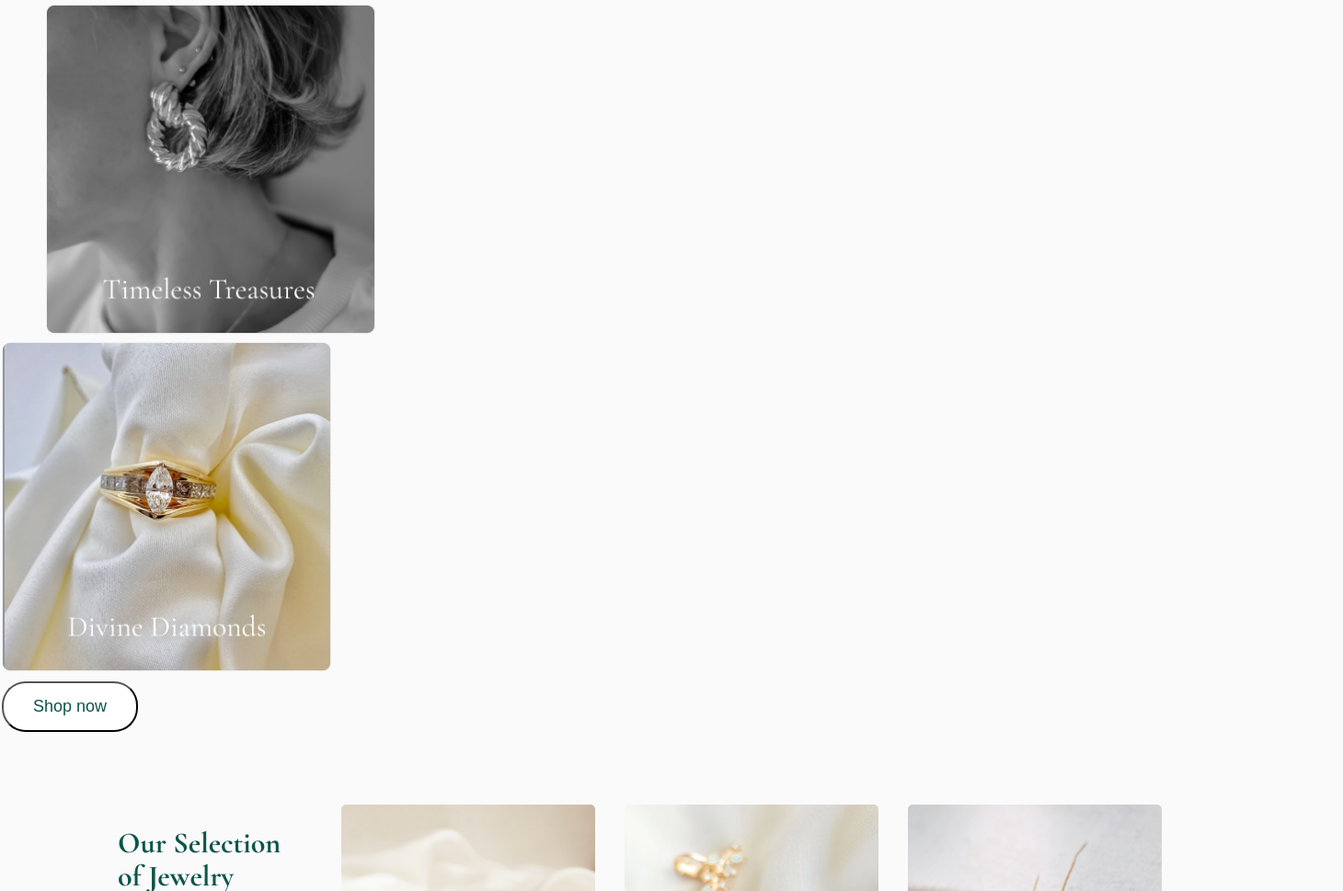
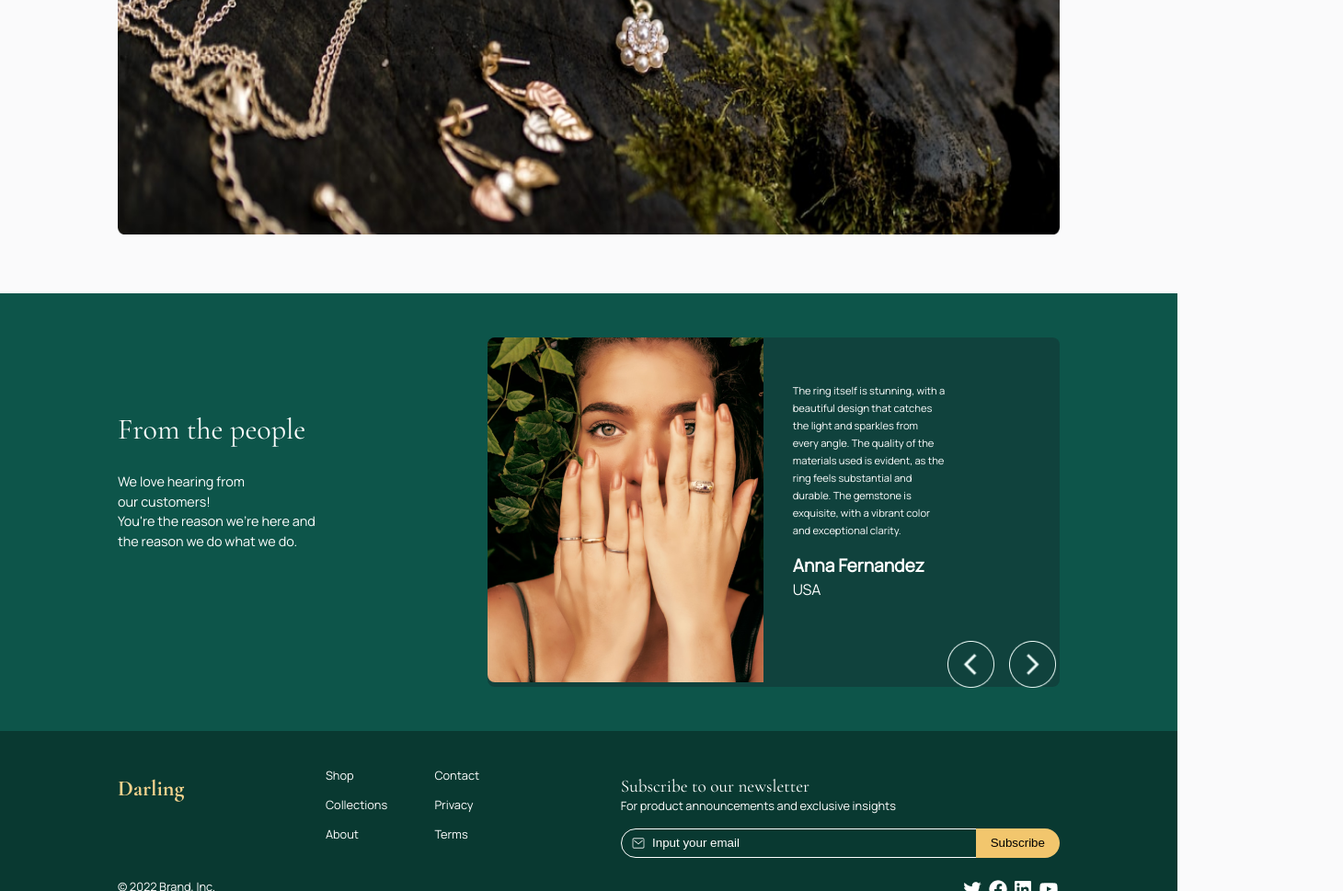
Before and after one commit to vanessann-dev/ProyectoIntegrador, a plain HTML site: page Home/index.html in a window 1280 px wide. Shown: the part 2895-3864 px from the top of the page at 92% size, 1460 px wide, since content can reach past the window. Drawn offline with nearby package versions, Linux system fonts and the light colour scheme.

Commit message:
Actualizar cambios

```diff
--- a/Home/index.html
+++ b/Home/index.html
@@ -108,31 +108,29 @@
         </div>
       </section>
       <!-- test test  Vanessa-->
-      <div>
-        <h2 class="fuente1 txtG colecciones"  >Our Collections</h2>
-            <div class="row">
-              <div class="column">
-               <img src="../Assets/collection1.png" alt="Luxurios Lustre">
+      <div class="colecciones">
+        <div class="contenedorTituloColeccion"><h2 class="tituloColecciones">Our Collections</h2></div>
+
+        <div class="contenedorColumnas">
+        <div class="columnaLateral">
+          <img src="../Assets/collection1.png" alt="img" />
+          <img src="../Assets/collection4.png" alt="img" />
          </div>
-              <div class="column margen2">
-               <img src="../Assets/collection2.png" alt="Radiant Reflections">
+
+          <div class="columnaCentral">
+            <img src="../Assets/collection2.png" alt="img" />
+            <img src="../Assets/collection5.png" alt="img" />
          </div>
-              <div class="column ">
-               <img src="../Assets/collection3.png" alt="Majestic Mementos">
+
+         <div class="columnaLateral">
+          <img src="../Assets/collection3.png" alt="img" />
+          <img src="../Assets/collection6.png" alt="img" />
        </div>
       </div>
-             <div class="row">
-             <div class="column">
-               <img src="../Assets/collection4.png" alt="Blissful Baubles">
+      <button class="buttonColec">Shop now</button>
+
       </div>
-        <div class="column margen5">
-          <img src="../Assets/collection5.png" alt="Timeless Treasures">
-        </div>
-        <div class="column">
-          <img src="../Assets/collection6.png" alt="Divine Diamonds">
-        </div>
-      </div>
-      <button class="buttoncolec">Shop now</button>
+
       <section class="productos2">
         <div class="comprar2contenedor">
           <div class="comprar2">
@@ -185,9 +183,9 @@
       </p>
       </div>
       <div class="target">
-          <div class="target-container">
+          <figure class="target-container">
               <img class="target-img-container" src="../Assets/img_footer.png" alt="Imagen Footer" />
-          </div>
+          </figure>
           <div class="target-parrafo">
               <p  class="target-texto1">
                   The ring itself is stunning, with a beautiful design that catches
@@ -205,41 +203,50 @@
           </div>
       </div>
     </div>
+
       <div class="darling-footer">
-      <div class="darling-tittle-footer">
-      <h2 class="txtD fuente1">Darling</h2>
+        <div class="darlingFooterContainer">
+      <div class="darling-title-footer">
+      <h2 class="tituloDarlingFooter">Darling</h2>
     </div>
-      <div class="part2 fuente1 txtF">
+      <div class="navColumna1Footer">
         <p>Shop</p>
         <p>Collections</p>
         <p>About</p>
       </div>
-      <div class="part3 fuente1 txtF">
+      <div class="navColumna2Footer">
         <p>Contact</p>
         <p>Privacy</p>
         <p>Terms</p>
       </div>
-      <div class="part4">
-        <h2 class="fuente1 txtF">Subscribe to our newsletter</h2>
-        <p class="fuente1 txtF">For product announcements and exclusive insights</p>
-        <div class="busqueda"> </div>
-        <img src="../Assets/Mail.png" alt="mail" />
-        <input type="email" placeholder="Input your email">
-        <button>Subscribe</button>
+      <div class="subscribeAndShare">
+        <h2 class="tituloSubscribeFooter">Subscribe to our newsletter</h2>
+        <p class="parrafoSubscribeFooter">For product announcements and exclusive insights</p>
+        <div class="contenedorInputBusqueda">
+
+          <input class="inputBusqueda" type="text" placeholder="         Input your email">
+          <button class="botonSubscribe">Subscribe</button>
+
+        </div>
+
+
       </div>
       </div>
      </div>
+
     <!--Sección FOOTER-->
     <footer>
-        <div class="part1 fuente1 txtF">
-          <p class="brand txtF fuente2">© 2022 Brand, Inc.</p>
+      <div class="footer">
+        <div class="contenedorFooter">
+          <p class="parrafoContenedorFooter">© 2022 Brand, Inc.</p>
         </div>
-        <div class="redessociales">
+        <div class="redesSocialesLogos">
           <img src="../Assets/logo_twitter.png" alt="Twitter" />
           <img src="../Assets/logo_fb.png" alt="Facebook" />
           <img src="../Assets/logo_link.png" alt="Linkedin" />
           <img src="../Assets/logo_youtube.png" alt="YouTube" />
         </div>
+      </div>
   </footer>
   </body>
 </html>
--- a/Home/styles.css
+++ b/Home/styles.css
@@ -300,6 +300,59 @@ border-radius: 0px 0px 15px 15px;
     max-width: 100%;
     height: auto;
 }
+
+/*Sección Collection*/
+.colecciones{
+   display: flex;
+   flex-direction: column;
+   justify-content: center;
+   align-items: center;
+   margin-left: 10%;
+   margin-right: 10%;
+}
+
+.contenedorTituloColeccion{
+    color:#0D554A;
+    margin-bottom: 2rem;
+}
+
+.contenedorColumnas{
+    display: flex;
+    gap: 2rem;
+    width: 100%;
+}
+
+.contenedorColumnas img{
+
+  align-items: center;
+  margin-bottom: 2rem;
+  position: relative;
+  width: 90%;
+}
+
+.columnaLateral{
+ margin-top: 2rem;
+
+}
+
+.columnaCentral{
+
+}
+
+.buttonColec{
+    border-radius: 26px;
+    height: 3rem;
+    width: 12rem;
+    align-self: center;
+    border: 1px;
+    font-weight: 400;
+    background-color: transparent;
+    border-style: solid;
+    color: #0D554A;
+    font-size: 18px;
+}
+
+
 .historia h2{
     display: flex;
     justify-content: center;
@@ -342,64 +395,17 @@ border-radius: 0px 0px 15px 15px;
     width: 100%;
 }
 /*Estilos Generales*/
-.txtF{
-    color:#FFFFFF;
-}
-.txtD{
-    color:#F5D38E;
-}
+
 .txtG{
     color:#0D554A;
 }
-/*Estilos sección Our Collections*/
-  .colecciones{
-    justify-content: center;
-    text-align: center;
-  }
-  .colecciones-img{
-    width: 360px;
-    height: 360px;
-    padding: 2.1%;
-    padding-top: 3%;
-    padding-bottom: 1.5%;
-    padding-left: 3.5%;
-    padding-right: 3.5%;
-}
-.column {
-    flex: 20%;
-    padding: 1px;
-}
-.column img {
-width: 360px;
-height: 360px;
-top: 186px;
-left: 132px;
-}
-.margen2{
-    margin-left: 40px;
-    margin-right: 53px;
-}
-.margen5{
-    margin-left: 48px;
-    margin-right: 53px;
-}
-.buttoncolec{
-    border-radius: 26px;
-    background-color: #FFFFFF;
-    color: #0D554A;
-    padding: 15px 32px;
-    text-align:center;
-    text-decoration: none;
-    font-size: 18px;
-    margin: 4px 2px;
-    cursor: pointer;
-}
+
 /*Estilos sección From People*/
 .from-people{
-    background-color: blue;
+    background-color:#0D554A;
     display: flex;
     padding-top: 3rem;
-    /* background-color: #093931;   */
+
 }
 .texto-people-txtF{
     margin-left: 10%;
@@ -441,22 +447,29 @@ left: 132px;
     margin-bottom: 3rem;
     margin-right: 10%;
     margin-left: 10rem;
-    height: 20rem;
-  background-color: red;
-  display: flex;
-  border-radius: 8px;
+    height: 30%;
+    background-color: #171A1F4D;
+    display: flex;
+    border-radius: 8px;
 }
+
+.target-container{
+
+}
+
 .target-img-container{
-    height: 20rem;
+
     border-radius: 8px 0px 0px 8px ;
 }
 .target-parrafo{
+    /*display: flex;*/
     font-family: "manrope";
     color: #FFFFFF;
     margin-top: 3rem;
     margin-left: 2rem;
     margin-right: 20%;
-    background-color: green;
+
+
 }
 .target-texto1{
     font-size: 0.7rem;
@@ -472,8 +485,8 @@ margin-bottom: 0.1rem;
 }
 .button-people{
     height: 3.2rem;
-    margin-top: 3.25rem;
-    margin-left: 12.5rem;
+    margin-top: 2.85rem;
+    margin-left: 10.5rem;
     z-index: 50;
     position: absolute;
     display: flex;
@@ -482,80 +495,110 @@ margin-bottom: 0.1rem;
 }
 .darling-footer{
     display: flex;
-    background-color: red;
+    background-color: #093931;
+    height: 10rem;
+
+
 }
 /*Estilos sección Footer*/
-.contenido-footer{
+
+.darling-title-footer{
+    margin-top: 3rem;
+}
+.darlingFooterContainer{
     display: flex;
-    align-items: flex-start;
+    margin-right: 10%;
+    margin-left: 10%;
+    width: 100%;
 }
+
+.tituloDarlingFooter{
+    color: #F5D38E;
+}
+
+.navColumna1Footer{
+    margin-left: 15%;
+    font-family: 'manrope';
+    font-size: 0.8rem;
+    line-height: 2rem;
+    color: #FFFFFF;
+    margin-top: 2rem;
+}
+
+.navColumna2Footer{
+    margin-left: 5%;
+    font-family: 'manrope';
+    font-size: 0.8rem;
+    line-height: 2rem;
+    color: #FFFFFF;
+    margin-top: 2rem;
+}
+
+.subscribeAndShare{
+    margin-top: 3rem;
+    margin-left: 15%;
+    width: 100%;
+}
+
+.tituloSubscribeFooter{
+    color:#FFFFFF;
+    font-family: 'cormorant garamond';
+    font-weight: lighter;
+    font-size: 1.2rem;
+}
+
+.parrafoSubscribeFooter{
+    color:#FFFFFF;
+    font-family: 'manrope';
+    font-weight: lighter;
+    font-size: 0.8rem;
+}
+
+.contenedorInputBusqueda{
+    display: flex;
+    margin-top: 1rem;
+    width: 100%;
+}
+
+.inputBusqueda{
+    background-image: url(../Assets/Mail.png);
+    background-repeat: no-repeat;
+    background-position: 10px;
+    background-color: #093931;
+    height: 2rem;
+    border-radius: 20px 0 0 20px;
+    border: 1px solid white;
+    width: 100%;
+}
+
+.inputBusqueda::placeholder{
+    color: white;
+}
+
+.botonSubscribe{
+    background: #F2C66D;
+    width: 7rem;
+    height: 2rem;
+    border-style: none;
+    border-radius: 0 20px 20px 0;
+    margin-left: -0.25rem;
+}
+
 footer{
     background-color: #093931;
-    text-align: left;
-    margin-top: 1px;
-    margin-bottom: 2px;
+    height: 3rem;
 }
-.part1{
-    margin-left: 132px;
-    margin-top: 48px;
+
+.footer{
+    background-color: #093931;
+    display: flex;
+    margin-right: 10%;
+    margin-left: 10%;
+    justify-content: space-between;
+
 }
-.part2{
-    margin-left: 206px;
-    margin-top: 48px;
+.parrafoContenedorFooter{
+color: #FFFFFF;
+font-family: 'manrope';
+font-size: 0.8rem;
 }
-.part3{
-    margin-top: 48px;
-    margin-left: 94px;
-    margin-right: 269px;
-}
-.part4{
-    margin-top: 44px;
-    margin-right: 132px;
-    flex-direction: row;
-}
-.busqueda{
-    display: flex;
-    align-items: center;
-}
-.busqueda-estilo{
-    display: inline-flex;
-    padding: 10px, 132px, 9px, 38px;
-    align-items: center;
-    gap: 6px;
-    border-radius: 18px, 0px, 38px;
-    border: 1px;
-}
-.part4 .busqueda-estilo::placeholder{
-    color: #FFF;
-    font-family: 'Manrope Light', sans-serif;
-    font-size: 14px;
-    font-style: normal;
-    font-weight: 400;
-    line-height: 22px;
-}
-.img-busqueda{
-    width: 16px;
-    height: 16px;
-    margin-left: 20px;
-    position: absolute;
-}
-.part4 button{
-    padding: 10px;
-    justify-content: right;
-    align-items: right;
-    border-radius:0px, 18px, 18px, 0px;
-    background:#F2C66D;
-    position: absolute;
-    margin-left: 242px;
-    font-weight: 400;
-    line-height: 22px;
-    outline: none;
-    border:none;
-    margin-left: 272px;
-}
-.redessociales{
-    display: flex;
-    justify-content: right;
-    align-items: end;
-    gap: 10px;
-}
```
Lines whose indentation alone changed are shown as unchanged.
